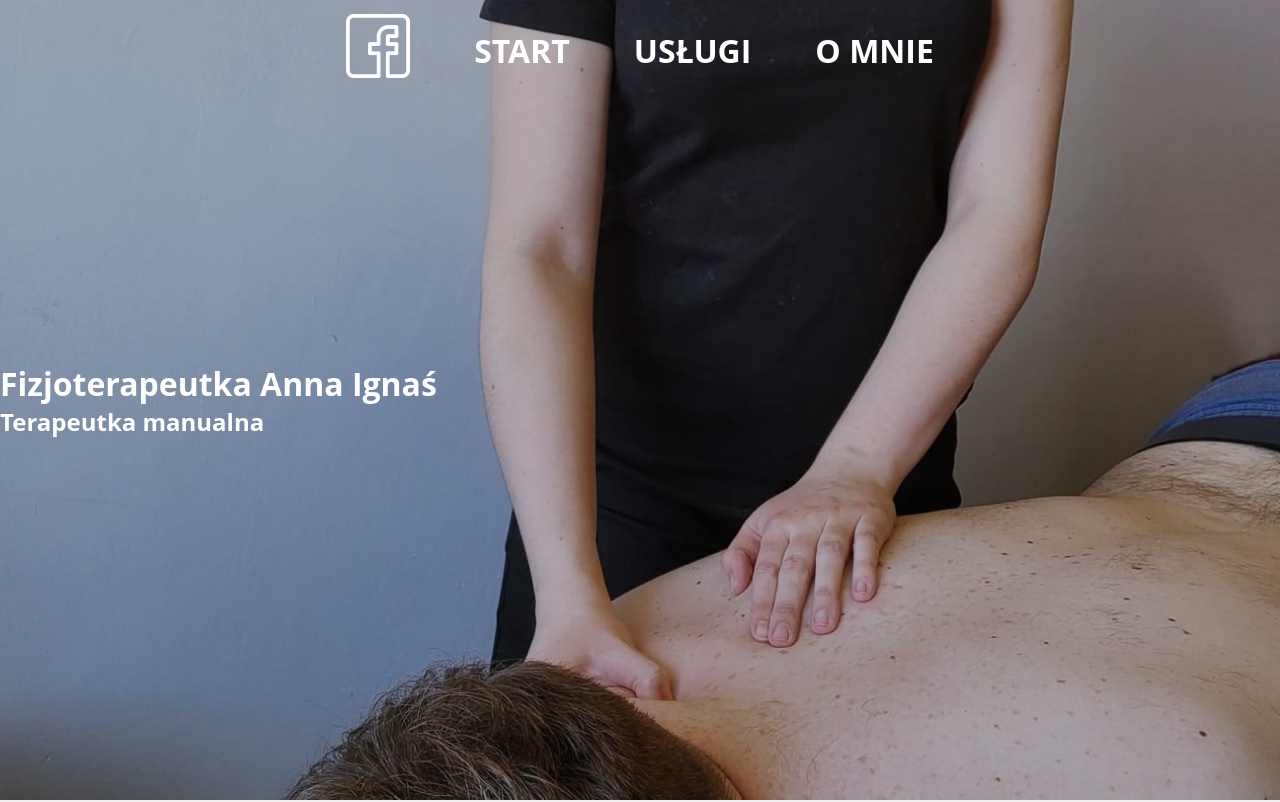
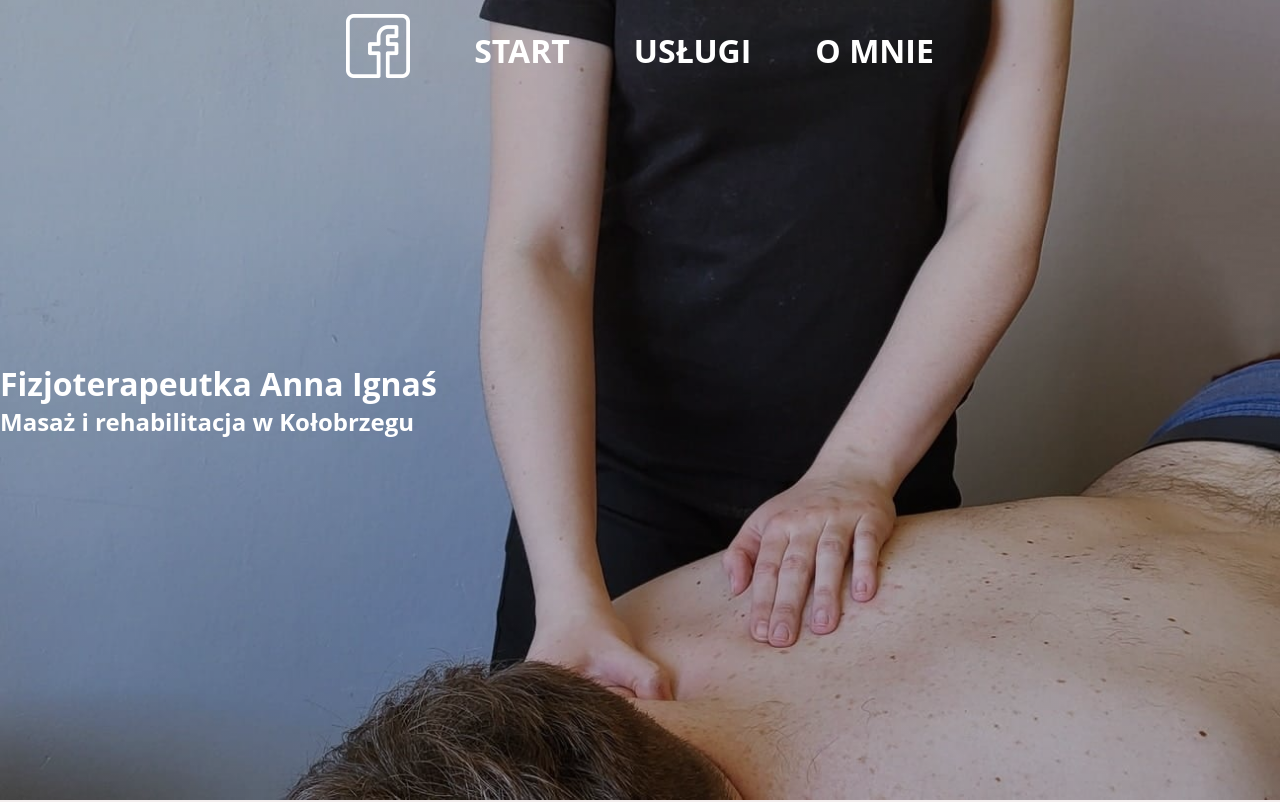
Before and after one commit to Krzykarc/ania, a Nuxt app: page /start in a window 1280 px wide. Shown: the top 802 px of the page. Built offline with nearby package versions, Linux system fonts and the light colour scheme.

Commit message:
feat: add seo friendly description

```diff
--- a/pages/start/index.vue
+++ b/pages/start/index.vue
@@ -3,7 +3,7 @@
     <h1 :class="[style.h1, style.leftToCenter, style.lightFont]">
       Fizjoterapeutka Anna Ignaś
     </h1>
-    <h2 :class="[style.h2, style.rightToCenter, style.lightFont]">Terapeutka manualna</h2>
+    <h2 :class="[style.h2, style.rightToCenter, style.lightFont]">Masaż i rehabilitacja w Kołobrzegu</h2>
   </div>
 </template>
 
```
